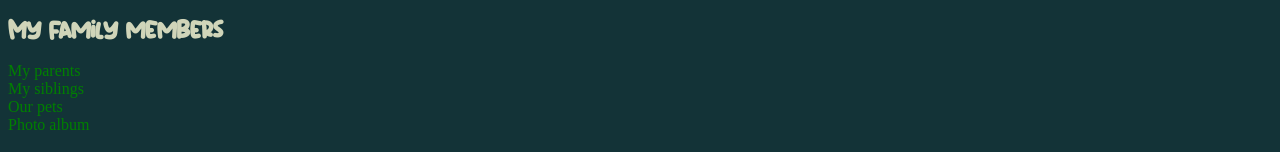
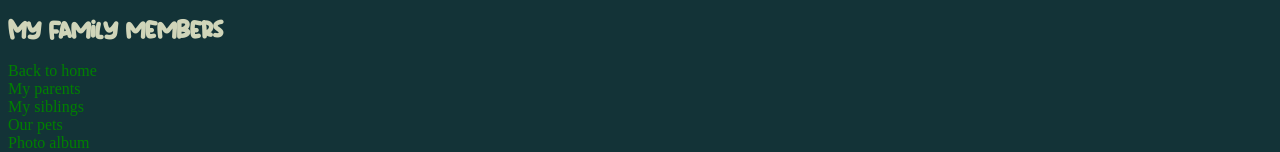
Before and after one commit to jarisjamsyir/family, a plain HTML site: page index.html in a window 1280 px wide. Shown: the part 885-1037 px from the top of the page. Drawn offline with Linux system fonts and the light colour scheme.

Commit message:
Update index.html

```diff
--- a/index.html
+++ b/index.html
@@ -18,6 +18,7 @@
 
 <h2>My family members</h2>
 
+<a href="index.html">Back to home</a> <br>
 <a href="parents.html">My parents</a> <br>
 <a href="siblings.html">My siblings</a> <br>
 <a href="pets.html">Our pets</a> <br>
```
